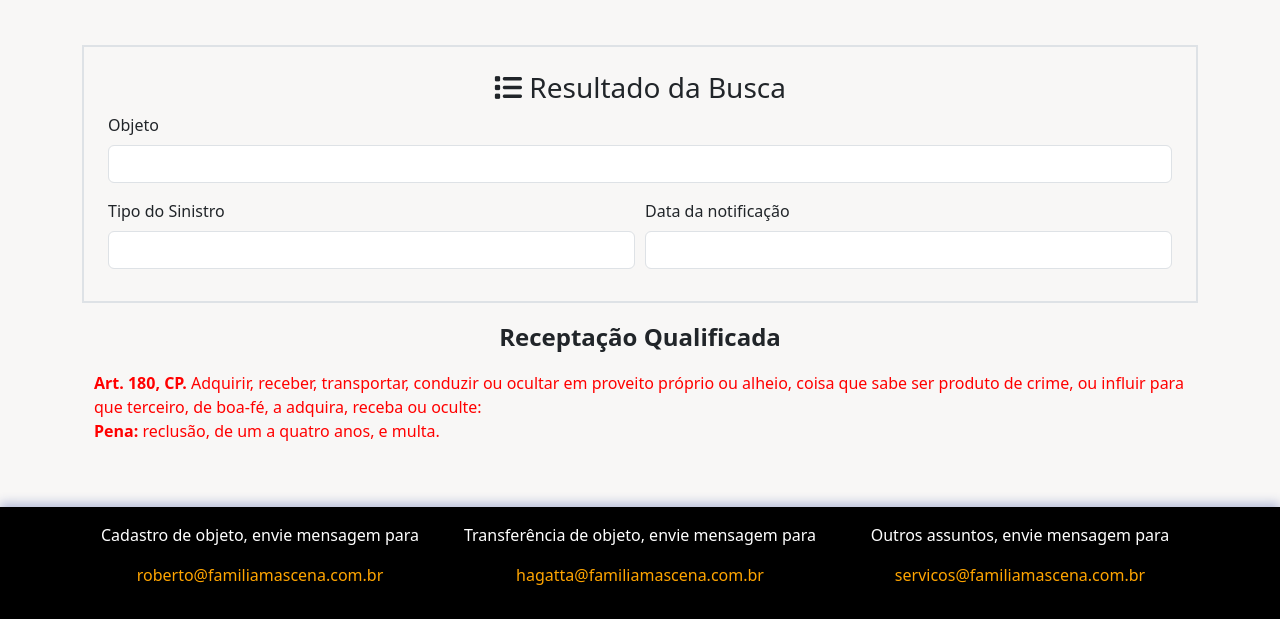
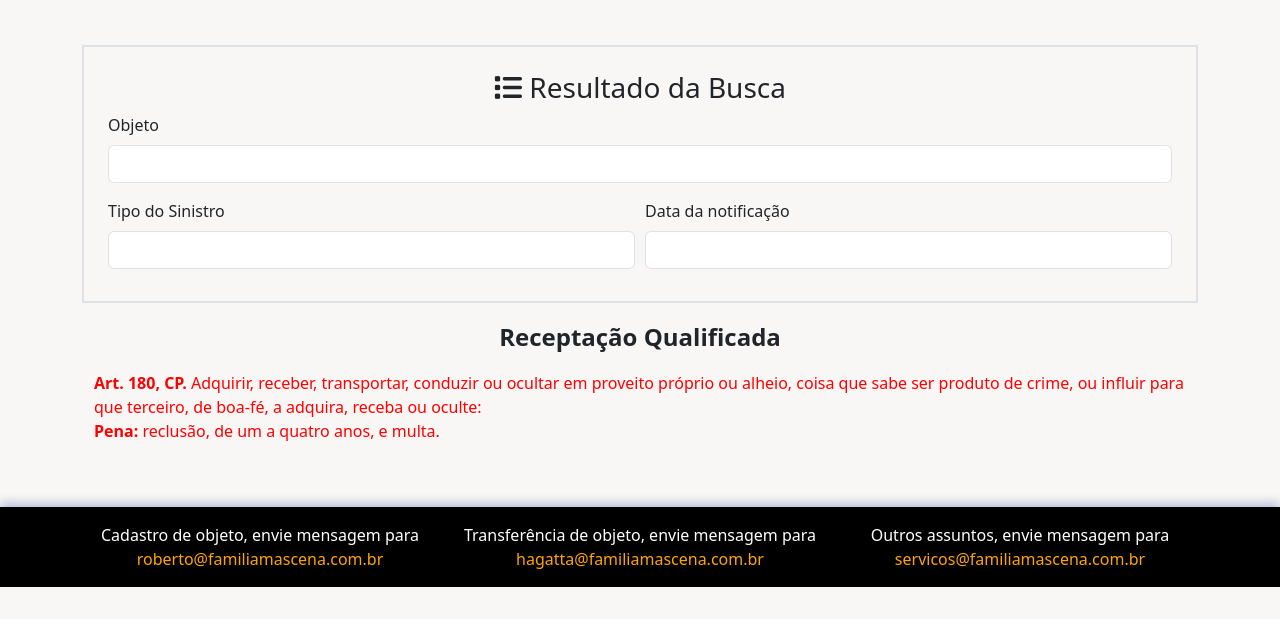
Before and after one commit to AsTunO/ws-mascena, a website: page src/pages/consulta.html in a window 1280 px wide. Shown: the part 287-906 px from the top of the page. After the commit the page ends 874 px from the top, so only its background shows below. Drawn offline with nearby package versions, Linux system fonts and the light colour scheme.

Commit message:
add: fixes

```diff
--- a/src/pages/consulta.html
+++ b/src/pages/consulta.html
@@ -4,7 +4,7 @@
 <head>
     <meta charset="UTF-8">
     <meta name="viewport" content="width=device-width, initial-scale=1.0">
-    <title>Consulta de Sinistro</title>
+    <title>Família Mascêna</title>
     <link rel="stylesheet" href="https://cdn.jsdelivr.net/npm/bootstrap@5.3.0/dist/css/bootstrap.min.css">
     <script src="https://kit.fontawesome.com/a076d05399.js"></script>
     <link rel="stylesheet" href="./styles/consulta-style.css">
@@ -85,20 +85,21 @@
         <div class="container">
             <div class="row">
                 <div class="col-12 col-md-4">
-                    <p class="footer-text">Cadastro de objeto, envie mensagem para</p>
-                    <p class="email">roberto@familiamascena.com.br</p>
+                    Cadastro de objeto, envie mensagem para<br>
+                    <span class="email">roberto@familiamascena.com.br</span>
                 </div>
                 <div class="col-12 col-md-4">
-                    <p class="footer-text">Transferência de objeto, envie mensagem para</p>
-                    <p class="email">hagatta@familiamascena.com.br</p>
+                    Transferência de objeto, envie mensagem para<br>
+                    <span class="email">hagatta@familiamascena.com.br</span>
                 </div>
                 <div class="col-12 col-md-4">
-                    <p class="footer-text">Outros assuntos, envie mensagem para</p>
-                    <p class="email">servicos@familiamascena.com.br</p>
+                    Outros assuntos, envie mensagem para<br>
+                    <span class="email">servicos@familiamascena.com.br</span>
                 </div>
             </div>
         </div>
     </footer>
+
 
     <script src="https://cdnjs.cloudflare.com/ajax/libs/jspdf/2.5.1/jspdf.umd.min.js"></script>
 
```
Also changed, not shown: src/pages/agradecimento.html (+1 -1 lines), src/pages/index.html (+2 -2 lines), 2 other files.
